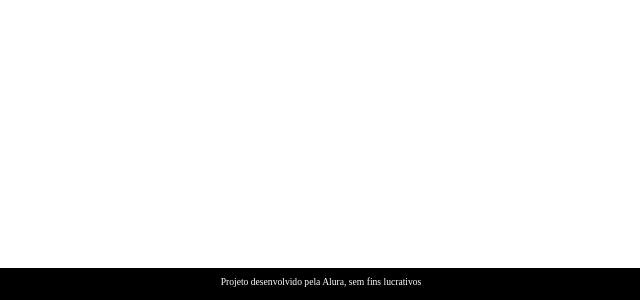
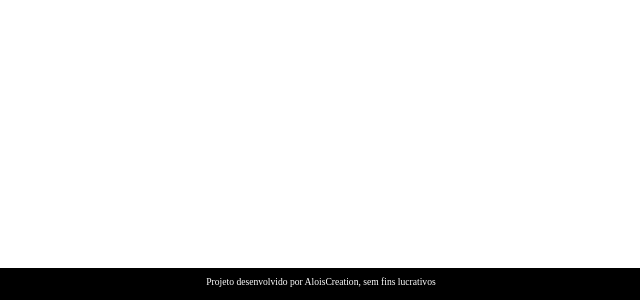
Before and after one commit to opaalicya/Card-of-study, a plain HTML site: page index.html in a window 1280 px wide. Shown: the part 500-800 px from the top of the page, 327-967 px from the left. Drawn offline with Linux system fonts and the light colour scheme; files that its build step writes are made by us from their sources.

Commit message:
Update index.html

```diff
--- a/index.html
+++ b/index.html
@@ -13,17 +13,18 @@
                 <div class="cartao__conteudo">
                     <h3>Programação</h3>
                     <div class="cartao__conteudo__pergunta">
-                        <p>O que é JavaScript?</p>
+                        <p>o'que são no estilo INDIE?</p>
                     </div>
                     <div class="cartao__conteudo__resposta">
-                        <p>O JavaScript é uma linguagem de programação</p>
+                        <p>Jogos eletrônicos independentes são jogos eletrônicos criados por uma pessoa ou pequenas equipes com ou sem apoio financeiro de publicadoras de jogos eletrônicos, e frequentemente focam em inovação, assim como apoiam-se na distribuição digital
+Exemplo: Undertale; Hollow Knight.</p>
                     </div>
                 </div>
             </article> -->
         </section>
     </main>
     <footer>
-        <p>Projeto desenvolvido pela Alura, sem fins lucrativos</p>
+        <p>Projeto desenvolvido por AloisCreation, sem fins lucrativos</p>
     </footer>
     <script src="app.js"></script>
     <script src="perguntas.js"></script>
```
